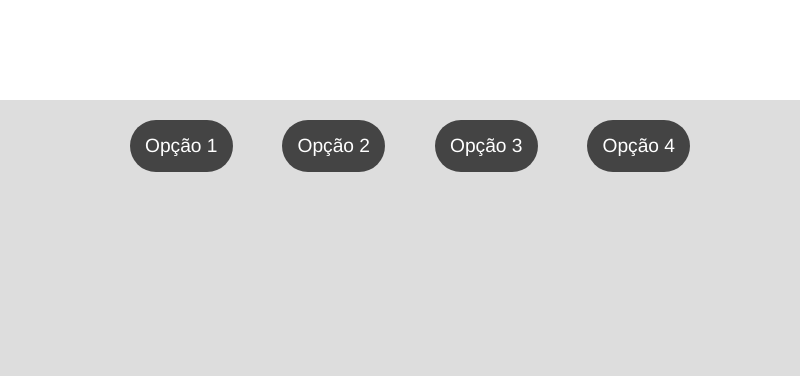
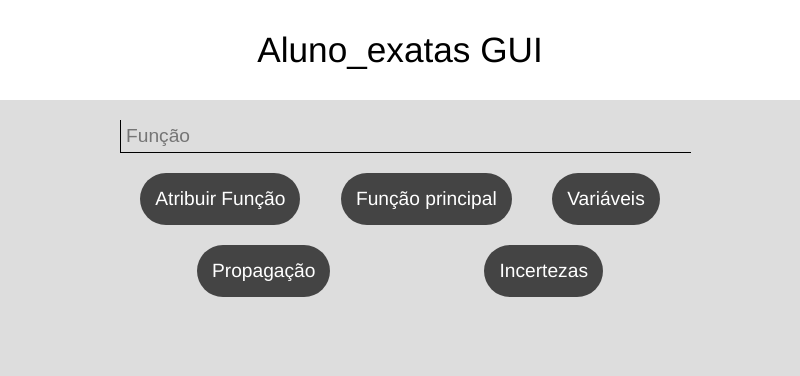
Before and after one commit to Igormandello/aluno-exatas-gui, an Electron app: page src/index.html in a window 800 px wide. Drawn offline with nearby package versions, Linux system fonts and the light colour scheme; files that its build step writes are made by us from their sources; no server answers.

Commit message:
Adds the aluno_exatas.fis_exp to project
- A function can be set and the methods available in fis_exp can be called

```diff
--- a/src/css/main.scss
+++ b/src/css/main.scss
@@ -8,20 +8,38 @@ body {
   height: 100px;
   background-color: #FFF;
   -webkit-app-region: drag;
+  font-size: 2.2rem;
+  display: flex;
+  flex-direction: column;
+  text-align: center;
+  justify-content: center;
 }
 
 #body {
   width: 70%;
   margin: 0 auto;
+  padding: 20px 0;
 
   & > div {
     width: 100%;
   }
 
+  input {
+    width: 100%;
+    background-color: transparent;
+    outline: none;
+    border: none;
+    border-bottom: 1px solid black;
+    border-left: 1px solid black;
+    font-size: 1.2rem;
+    padding: 5px;
+  }
+
   #buttons {
     display: inline-flex;
-    padding: 20px 10px;
-    justify-content: space-between;
+    padding: 20px 0;
+    flex-wrap: wrap;
+    justify-content: space-around;
   }
 }
 
@@ -29,6 +47,7 @@ body {
   background-color: #444;
   color: white;
   padding: 15px;
+  margin-bottom: 20px;
   font-size: 1.2rem;
   border-radius: 3rem;
   transition: background-color 0.5s;
--- a/src/index.html
+++ b/src/index.html
@@ -2,20 +2,26 @@
 <html>
   <head>
     <meta charset="UTF-8">
-    <title>Hello World!</title>
+    <title>GUI</title>
     <link href="css/main.css" rel="stylesheet"></link>
   </head>
   <body>
     <section id="header">
+      Aluno_exatas GUI
     </section>
 
     <section id="body">
+      <input id="function" type="text" placeholder="Função">
+
       <div id="buttons">
-        <a class="btn">Opção 1</a>
-        <a class="btn">Opção 2</a>
-        <a class="btn">Opção 3</a>
-        <a class="btn">Opção 4</a>
+        <a class="btn">Atribuir Função</a>
+        <a class="btn">Função principal</a>
+        <a class="btn">Variáveis</a>
+        <a class="btn">Propagação</a>
+        <a class="btn">Incertezas</a>
       </div>
+
+      <p id="answer"></p>
     </section>
 
     <script>
--- a/src/renderer.js
+++ b/src/renderer.js
@@ -5,10 +5,16 @@ let python = exec('python3 ./src/main.py', function (err) {
     console.log('exec error: ' + err);
 });
 
+let answer = document.querySelector('#answer');
 python.stdout.on('data', function(data) {
   console.log('data coming from py: ' + data);
+  answer.innerText = data;
 });
 
+let functionInput = document.querySelector('#function');
 document.querySelectorAll('.btn').forEach((btn, i) => btn.addEventListener('click', () => {
-  python.stdin.write('execute ' + i + '\n');
+  if (i == 0)
+    python.stdin.write('set ' + functionInput.value + '\n');
+  else
+    python.stdin.write('execute ' + (i - 1) + '\n');
 }));
```
Also changed, not shown: 1 other file.
